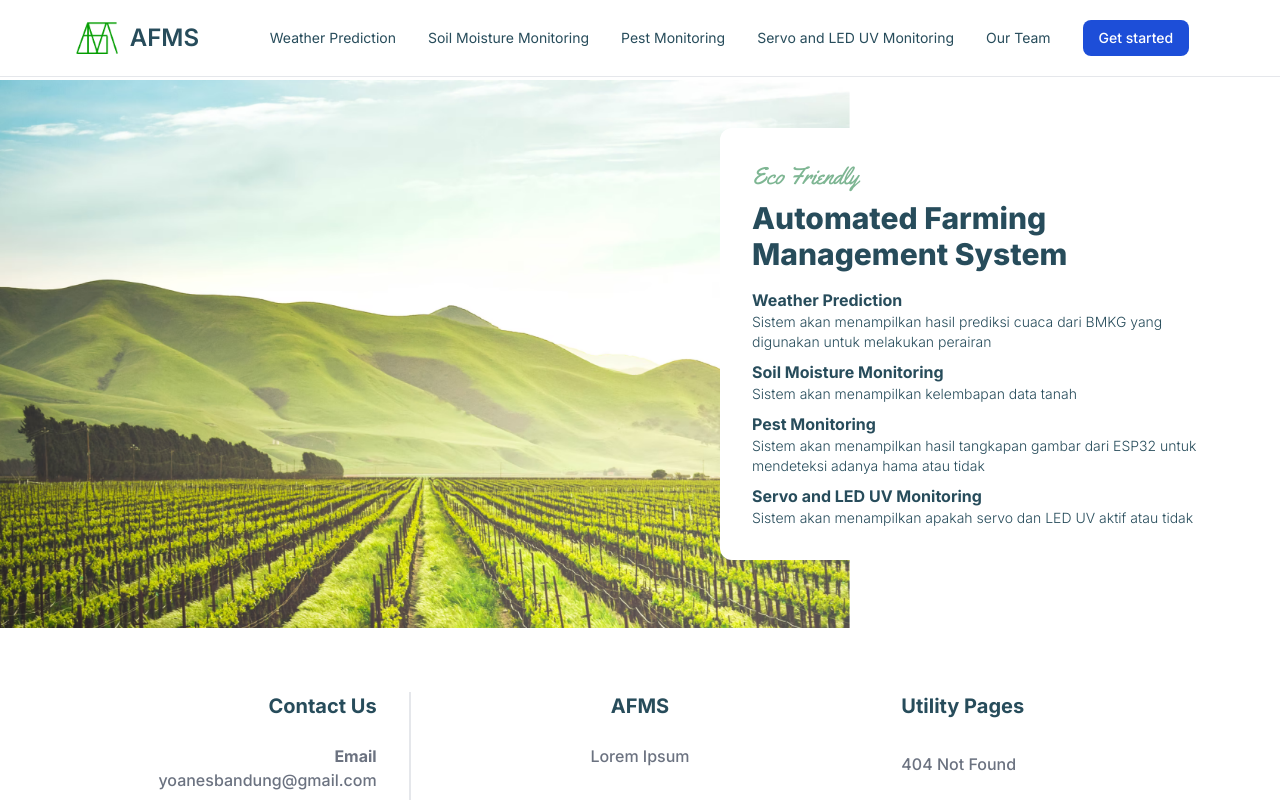
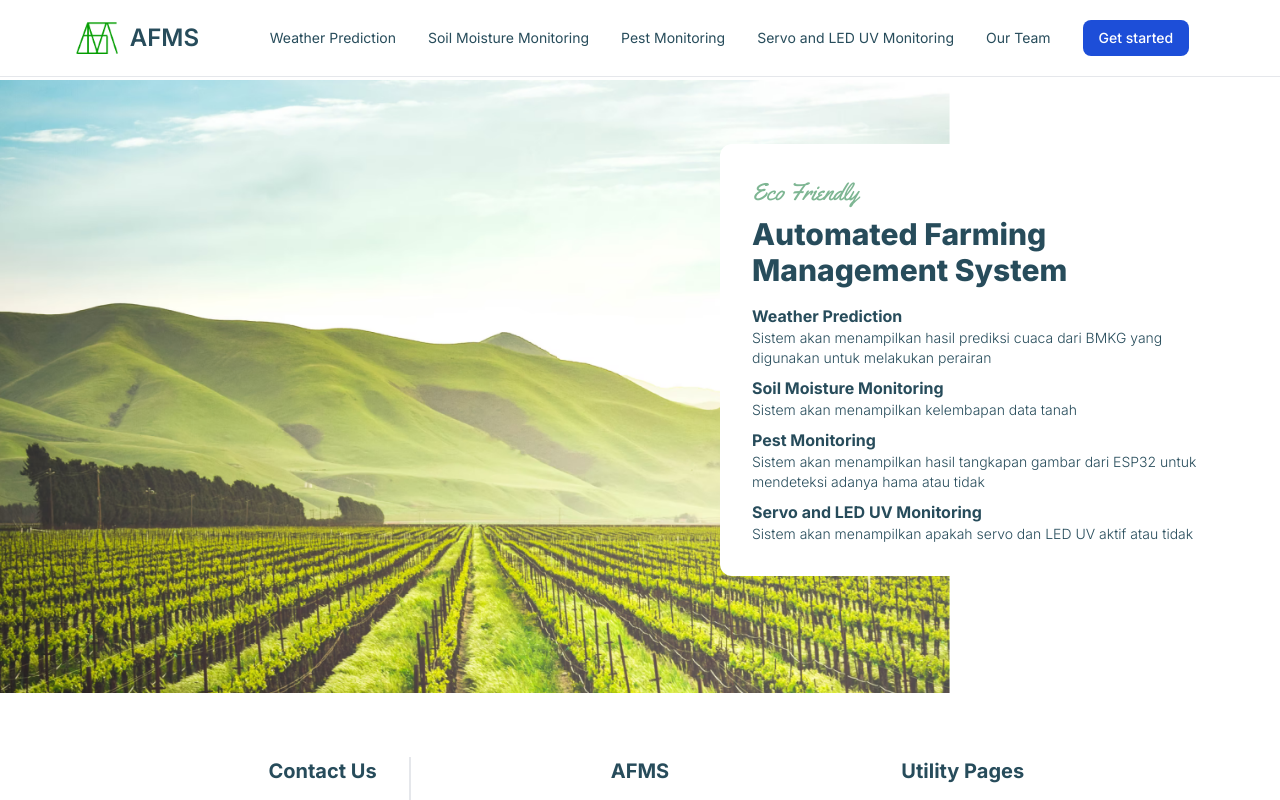
Before and after one commit to muhdastinf/AFMS-Prototech, a Next.js app in the folder afms/: page / in a window 1280 px wide. Shown: the top 800 px of the page. Built offline with nearby package versions, Linux system fonts and the light colour scheme.

Commit message:
feat: update size image main page

```diff
--- a/afms/src/app/page.jsx
+++ b/afms/src/app/page.jsx
@@ -19,14 +19,14 @@ export default function Home() {
         <div className="flex relative">
           <Image
             src="/landing-page-fix1.png"
-            width={850}
+            width={950}
             height={400}
             alt="Landing Page"
             className={`z-0 ${style.ResponsiveImage}`}
             data-aos="fade-right"
           />
           <div
-            className="absolute opacity-90 md:opacity-100 top-6 right-8 ml-6 z-6 pt-6 pr-6 pl-6 pb-6 md:z-10 md:right-12 md:top-12 md:pl-8 md:pr-2 md:pt-8 md:pb-8 bg-white text-[#274C5B] text-wrap rounded-xl flex justify-center items-center md:h-100 md:w-2/5"
+            className="absolute opacity-90 md:opacity-100 top-6 right-8 ml-6 z-6 pt-6 pr-6 pl-6 pb-6 md:z-10 md:right-12 md:top-16 md:pl-8 md:pr-2 md:pt-8 md:pb-8 bg-white text-[#274C5B] text-wrap rounded-xl flex justify-center items-center md:h-100 md:w-2/5"
             data-aos="zoom-in-up"
           >
             <div className="flex flex-col gap-1 md:gap-2">
```
